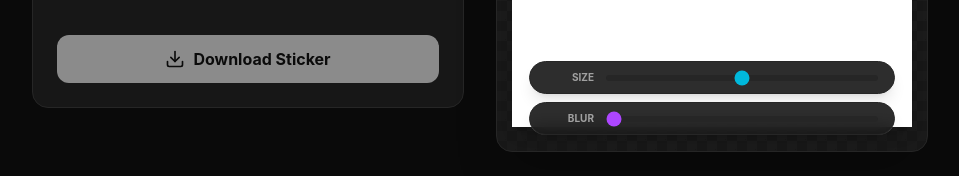
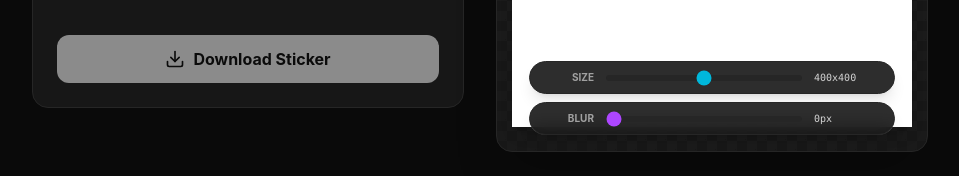
Before and after one commit to MakdumIbrohim/sticker-anomali-generator, a React (Vite) app: page / in a window 1280 px wide. Shown: the part 464-640 px from the top of the page, without its empty margins (160-1119 px from the left). Built offline with nearby package versions, Linux system fonts and the light colour scheme.

Commit message:
feat: display current resolution and blur level values next to slider controls

```diff
--- a/src/App.tsx
+++ b/src/App.tsx
@@ -162,6 +162,9 @@ export default function App() {
                 onChange={(e) => setResolution(Number(e.target.value))}
                 className="flex-1 h-1.5 bg-neutral-800 rounded-lg appearance-none cursor-pointer accent-cyan-500"
               />
+              <span className="text-[10px] font-mono font-medium text-neutral-300 w-16 text-left">
+                {resolution}x{resolution}
+              </span>
             </div>
 
             {/* Slider Blur */}
@@ -176,6 +179,9 @@ export default function App() {
                 onChange={(e) => setBlurLevel(Number(e.target.value))}
                 className="flex-1 h-1.5 bg-neutral-800 rounded-lg appearance-none cursor-pointer accent-purple-500"
               />
+              <span className="text-[10px] font-mono font-medium text-neutral-300 w-16 text-left">
+                {blurLevel}px
+              </span>
             </div>
 
           </div>
```
